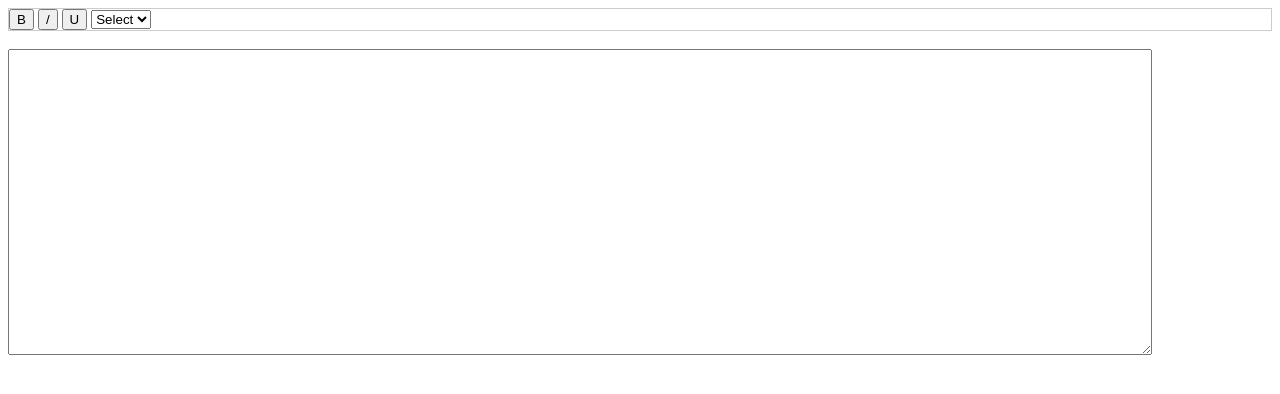
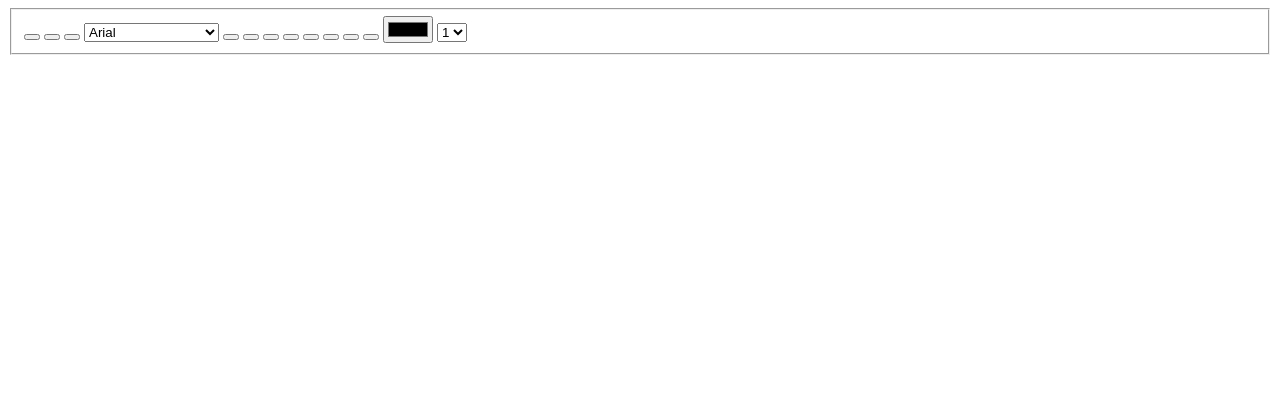
Before and after one commit to AmanSultanBaig/TextEditor-with-Javascript, a plain HTML site: page Editor/index.html in a window 1280 px wide. Drawn offline with Linux system fonts and the light colour scheme.

Commit message:
index is designed

```diff
--- a/Editor/index.html
+++ b/Editor/index.html
@@ -1,40 +1,61 @@
 <!DOCTYPE html>
-<html lang="en">
+<html>
 
 <head>
-    <meta charset="UTF-8">
-    <meta name="viewport" content="width=device-width, initial-scale=1.0">
-    <meta http-equiv="X-UA-Compatible" content="ie=edge">
-    <!-- external css file for editor layout -->
-    <link rel="stylesheet" type="text/css" href="style.css"/>
-    <title>Document</title>
+  <meta charset='utf-8'>
+  <script type="text/javascript" src="custom-text-editor.js"></script>
+  <link type="text/css" rel="stylesheet" href="custom-text-editor.css"/>
 </head>
 
 <body>
-    <div id="header">
-        <button id="bold">B</button>
-        <button id="italic">/</button>
-        <button id="underline">U</button>
+  <div id="container" >
+    <fieldset>
+      <button class="fontStyle italic" onclick="document.execCommand('italic',false,null);" title="Italicize Highlighted Text"></button>
+      <button class="fontStyle bold" onclick="document.execCommand( 'bold',false,null);" title="Bold Highlighted Text"></button>
+      <button class="fontStyle underline" onclick="document.execCommand( 'underline',false,null);"></button>
+      <select id="input-font" class="input"  onchange="changeFont (this);">
+        <option value="Arial">Arial</option>
+        <option value="Helvetica">Helvetica</option>
+        <option value="Times New Roman">Times New Roman</option>
+        <option value="Sans serif">Sans serif</option>
+        <option value="Courier New">Courier New</option>
+        <option value="Verdana">Verdana</option>
+        <option value="Georgia">Georgia</option>
+        <option value="Palatino">Palatino</option>
+        <option value="Garamond">Garamond</option>
+        <option value="Comic Sans MS">Comic Sans MS</option>
+        <option value="Arial Black">Arial Black</option>
+        <option value="Tahoma">Tahoma</option>
+        <option value="Comic Sans MS">Comic Sans MS</option>
+      </select>
+      <button class="fontStyle strikethrough" onclick="document.execCommand( 'strikethrough',false,null);"><strikethrough></strikethrough></button>
+      <button class="fontStyle align-left" onclick="document.execCommand( 'justifyLeft',false,null);"><justifyLeft></justifyLeft></button>
+      <button class="fontStyle align-center" onclick="document.execCommand( 'justifyCenter',false,null);"><justifyCenter></justifyCenter></button>
+      <button class="fontStyle align-right" onclick="document.execCommand( 'justifyRight',false,null);"><justifyRight></justifyRight></button>
+      <button class="fontStyle redo-apply" onclick="document.execCommand( 'redo',false,null);"><redo></redo></button>
+      <button class="fontStyle undo-apply" onclick="document.execCommand( 'undo',false,null);"><undo></undo></button>
+      <button class="fontStyle orderedlist" onclick="document.execCommand('insertOrderedList', false, null);"><insertOrderedList></insertOrderedList></button>
+      <button class="fontStyle unorderedlist" onclick="document.execCommand('insertUnorderedList',false, null)"><insertUnorderedList></insertUnorderedList></button>
+      <input class="color-apply" type="color" onchange="chooseColor()" id="myColor">
 
-        <select onchange="selectOption()" id="selectOption">
-            <option>Select</option>
-            <option>8</option>
-            <option>11</option>
-            <option>12</option>
-            <option>14</option>
-            <option>16</option>
-            <option>18</option>
-            <option>20</option>
-            <option>24</option>
-            <option>34</option>
-            <option>38</option>
-            <option>44</option>
-        </select>
-    </div>
-    <br />
-    <textarea id="editor"></textarea>
+      <!-- font size start -->
+      <select id="fontSize" onclick="changeSize()">
+        <option value="1">1</option>
+        <option value="2">2</option>
+        <option value="3">3</option>
+        <option value="4">4</option>
+        <option value="5">5</option>
+        <option value="6">6</option>
+        <option value="7">7</option>
+        <option value="8">8</option>
+      </select>
+      <!-- font size end -->
+
+  </fieldset>
+
+  <div id="editor1" contenteditable="true" data-text="Enter comment...."></div>
+
+</div>
+
 </body>
-<!-- external script file for functionlity of editor -->
-<script type="text/javascript" src="editor-script.js"></script>
-
 </html>
```
